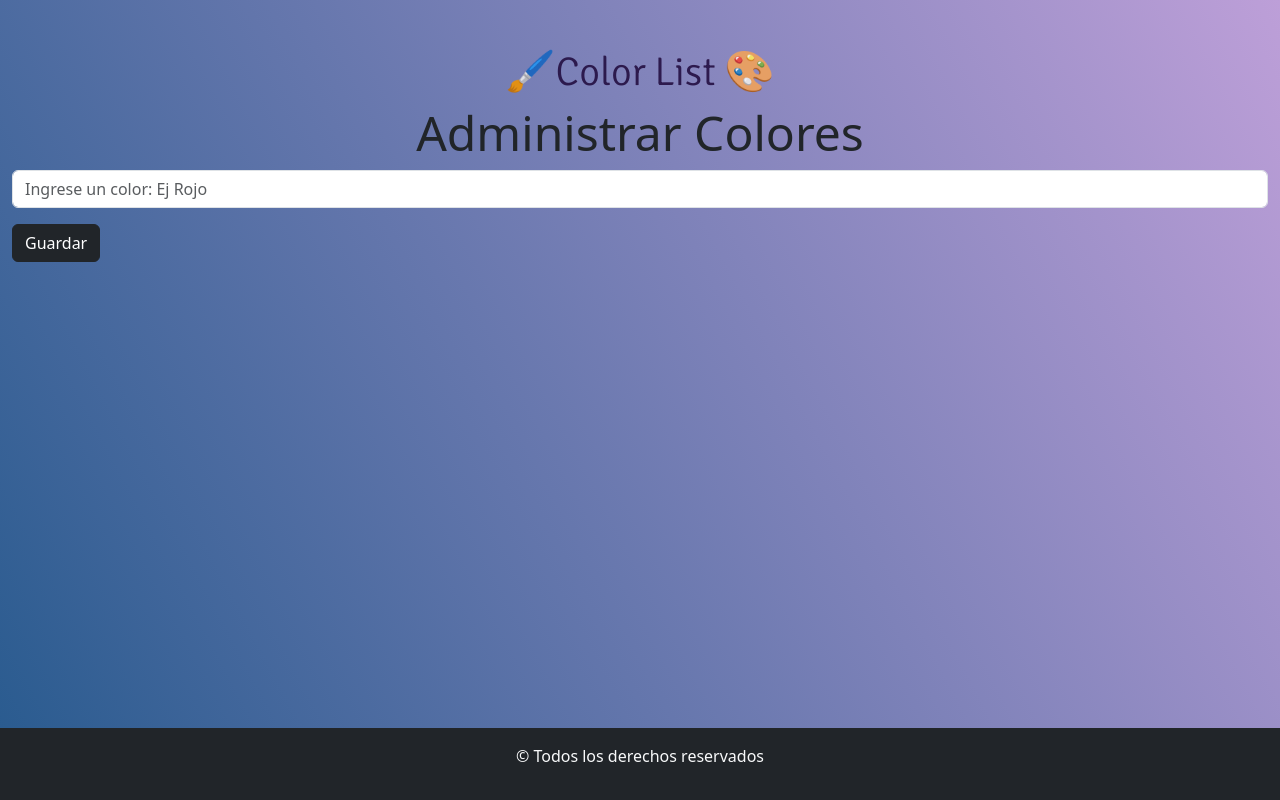
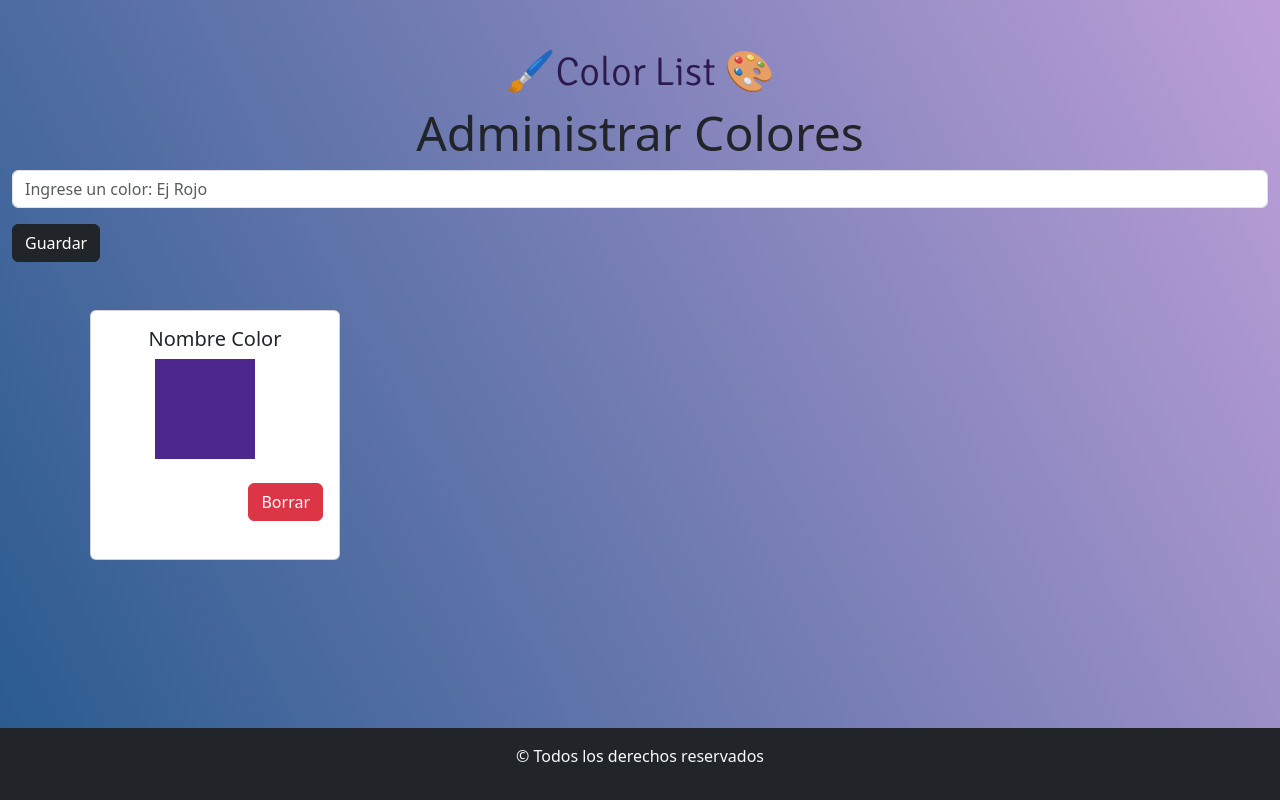
Before and after one commit to CosmeNicolas/ClonListaColores, a React (Vite) app: page / in a window 1280 px wide. Built offline with nearby package versions, Linux system fonts and the light colour scheme.

Commit message:
agregue formato a las lista de colores

```diff
--- a/src/App.css
+++ b/src/App.css
@@ -26,8 +26,13 @@ body {
 }
 
 /* contenedor de prueba color  */
-/* .p{
+.p{
   height: 100px;
   width: 100px;
   background-color: #4d278e;
-} */
+}
+
+.card{
+  width: 250px;
+  height: 250px;
+}
--- a/src/App.jsx
+++ b/src/App.jsx
@@ -2,6 +2,7 @@ import 'bootstrap/dist/css/bootstrap.min.css';
 import './App.css'
 import {Container} from 'react-bootstrap'
 import FormularioColores from './components/FormularioColores';
+import ListaColores from './components/ListaColores';
 import Footer from './components/Footer'
 
 function App() {
@@ -12,6 +13,7 @@ function App() {
      <Container fluid className="main">
         <h1 className='color text-center mt-5'>🖌️Color List 🎨</h1>
         <FormularioColores/>
+        <ListaColores />
      </Container>
      <Footer/>
     </>
--- /dev/null
+++ b/src/components/ListaColores.jsx
@@ -0,0 +1,23 @@
+import { Button, Card, Container } from "react-bootstrap";
+
+const ListaColores = () => {
+  return (
+    <Container className="d-flex flex-wrap">
+      <Card className="mt-5  mx-2">
+        <Card.Body>
+          <Card.Title className="text-center">Nombre Color</Card.Title>
+          <div className="text-center">
+            <p className="p ms-5"></p>
+          </div>
+          <div className="text-end">
+          <Button className="mt-2" variant="danger">
+            Borrar
+          </Button>
+        </div>
+        </Card.Body>
+      </Card>
+    </Container>
+  );
+};
+
+export default ListaColores;
```
